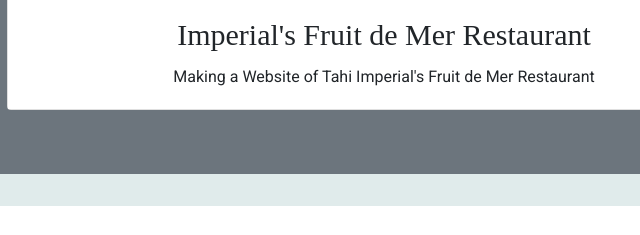
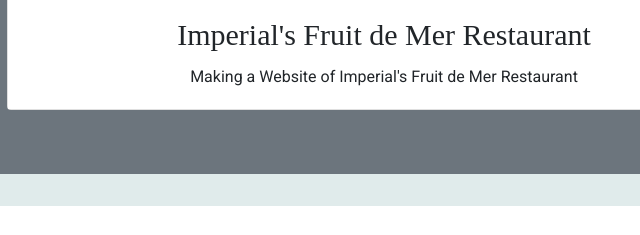
Before and after one commit to ryantacdoro/wst-portfolio, a plain HTML site: page index.html in a window 1280 px wide. Shown: the part 1541-1776 px from the top of the page, 256-896 px from the left. Drawn offline with nearby package versions, Linux system fonts and the light colour scheme.

Commit message:
successfully added

```diff
--- a/index.html
+++ b/index.html
@@ -106,7 +106,7 @@
 						  <img src="img/fruit.png" class="card-img-top">
 						  <div class="card-body bg-white text-center">
 						    <h5 class="card-title">Imperial's Fruit de Mer Restaurant</h5>
-						    <p class="card-text">Making a Website of Tahi Imperial's Fruit de Mer Restaurant</p>
+						    <p class="card-text">Making a Website of Imperial's Fruit de Mer Restaurant</p>
 						  </div>
 						</div>
 					</div>
```
